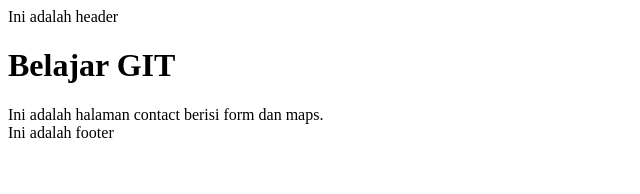
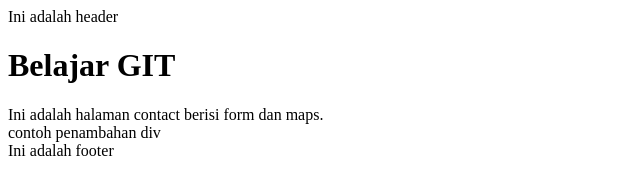
Before and after one commit to Rubenn24/CompanyProfile, a plain HTML site: page contact-us.html in a window 1280 px wide. Shown: the whole page, without its empty margins (0-640 px from the left). Drawn offline with Linux system fonts and the light colour scheme.

Commit message:
menambah div di halaman contact

```diff
--- a/contact-us.html
+++ b/contact-us.html
@@ -10,6 +10,7 @@
     <h1>Belajar GIT</h1>
     <div>Ini adalah halaman contact berisi form dan maps.</div>
     <form action""></form>
+    <div>contoh penambahan div</div>
     <footer>Ini adalah footer</footer>
   </body>
 </html>
```
